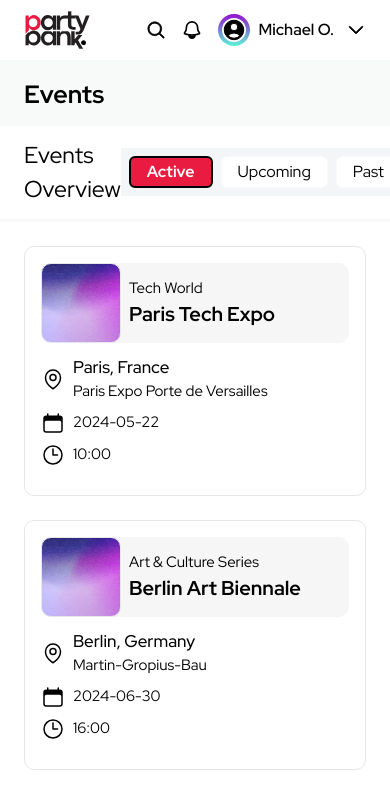
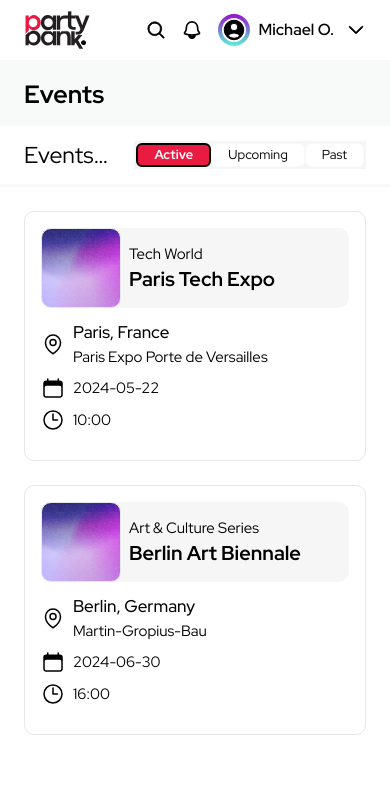
Before and after one commit to dejmartins/partybank-organizer, a Next.js app: page /dashboard/events in a window 390 px wide. Shown: the top 808 px of the page. Built offline with nearby package versions, Linux system fonts and the light colour scheme.

Commit message:
events: made the event page responsive

```diff
--- a/app/dashboard/events/page.tsx
+++ b/app/dashboard/events/page.tsx
@@ -18,12 +18,12 @@ export default function Page() {
           <h3 className="font-[700] text-[25px]">Events</h3>
         </div>
 
-        <div className="py-3 px-6 border-0 border-b-[3px] border-[var(--pb-c-soft-grey)] flex justify-between items-center">
-          <p className="text-[23px] md:text-[30px] md:font-[700]">Events Overview</p>
+        <div className="py-3 px-6 border-0 border-b-[3px] border-[var(--pb-c-soft-grey)] flex justify-between items-center overflow-hidden">
+          <p className="text-[23px] md:text-[30px] md:font-[700] line-clamp-1">Events Overview</p>
 
-          <div className="flex gap-2 bg-[#F4F5F6] p-2">
+          <div className="flex gap-0 md:gap-2 bg-[#F4F5F6] p-[2px] md:p-2">
             <button
-              className={`px-4 h-8 rounded-md ${
+              className={`px-4 h-6 md:h-8 rounded-md text-[13px] md:text-[16px] ${
                 statusFilter === "active"
                   ? "bg-[var(--pb-c-red)] text-white font-[700] border-2 border-black"
                   : "bg-white border border-[var(--pb-c-soft-grey)] bg-[#DDE0E3]"
@@ -33,7 +33,7 @@ export default function Page() {
               Active
             </button>
             <button
-              className={`px-4 h-8 rounded-md ${
+              className={`px-4 h-6 md:h-8 rounded-md text-[13px] md:text-[16px] ${
                 statusFilter === "upcoming"
                   ? "bg-[var(--pb-c-red)] text-white font-[700] border-2 border-black"
                   : "bg-white border border-[var(--pb-c-soft-grey)] bg-[#DDE0E3]"
@@ -43,7 +43,7 @@ export default function Page() {
               Upcoming
             </button>
             <button
-              className={`px-4 h-8 rounded-md ${
+              className={`px-4 h-6 md:h-8 rounded-md text-[13px] md:text-[16px] ${
                 statusFilter === "past"
                   ? "bg-[var(--pb-c-red)] text-white font-[700] border-2 border-black"
                   : "bg-white border border-[var(--pb-c-soft-grey)] bg-[#DDE0E3]"
@@ -73,7 +73,7 @@ export default function Page() {
               </div>
             ))}
             <div className={`${statusFilter === 'upcoming' ? 'block' : 'hidden'}`}>
-              <AddMore mainText="New Events" subText="Create events to create more memories" />
+              <AddMore mainText="New Event" subText="Create events to create more memories" />
             </div>
           </div>
         ) : (
```
